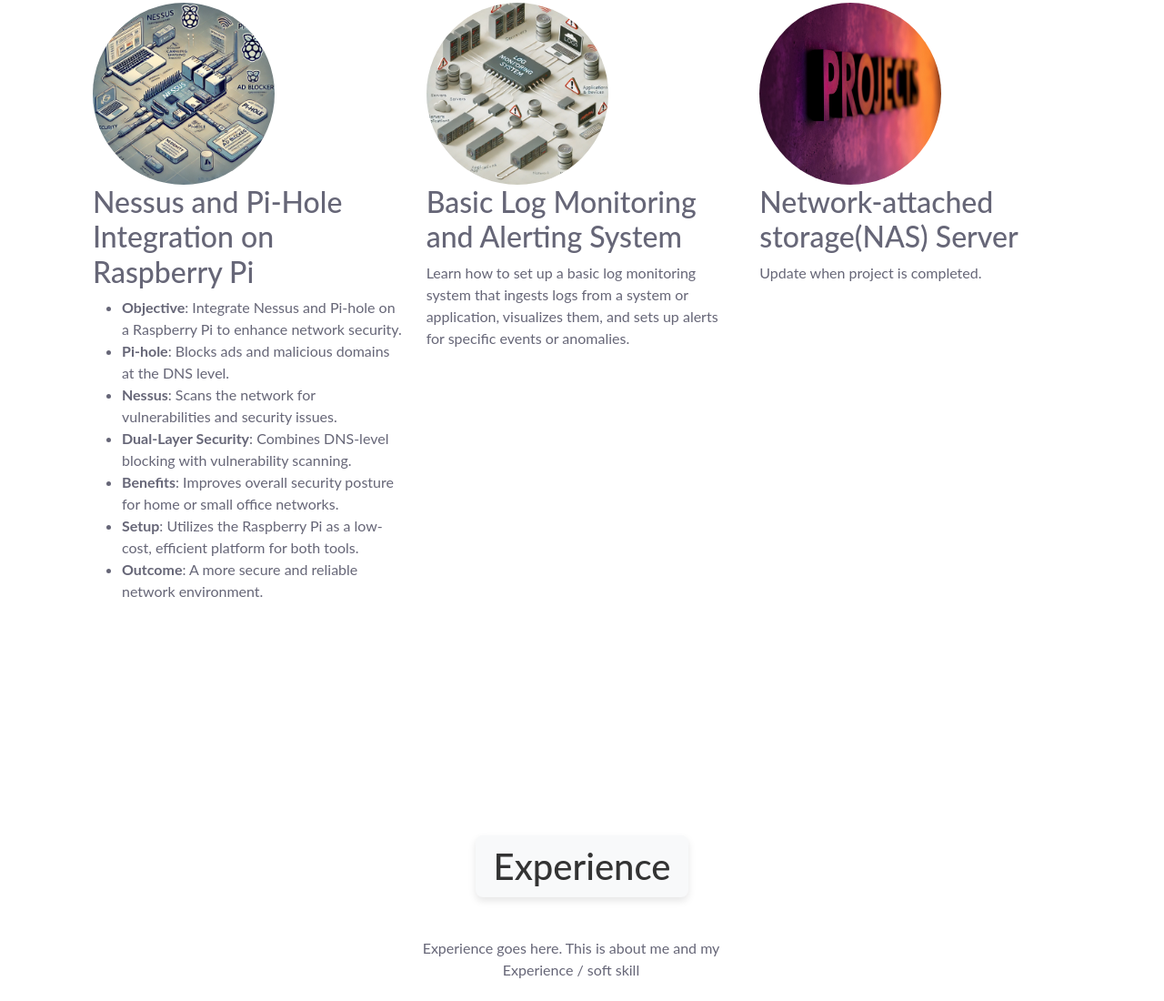
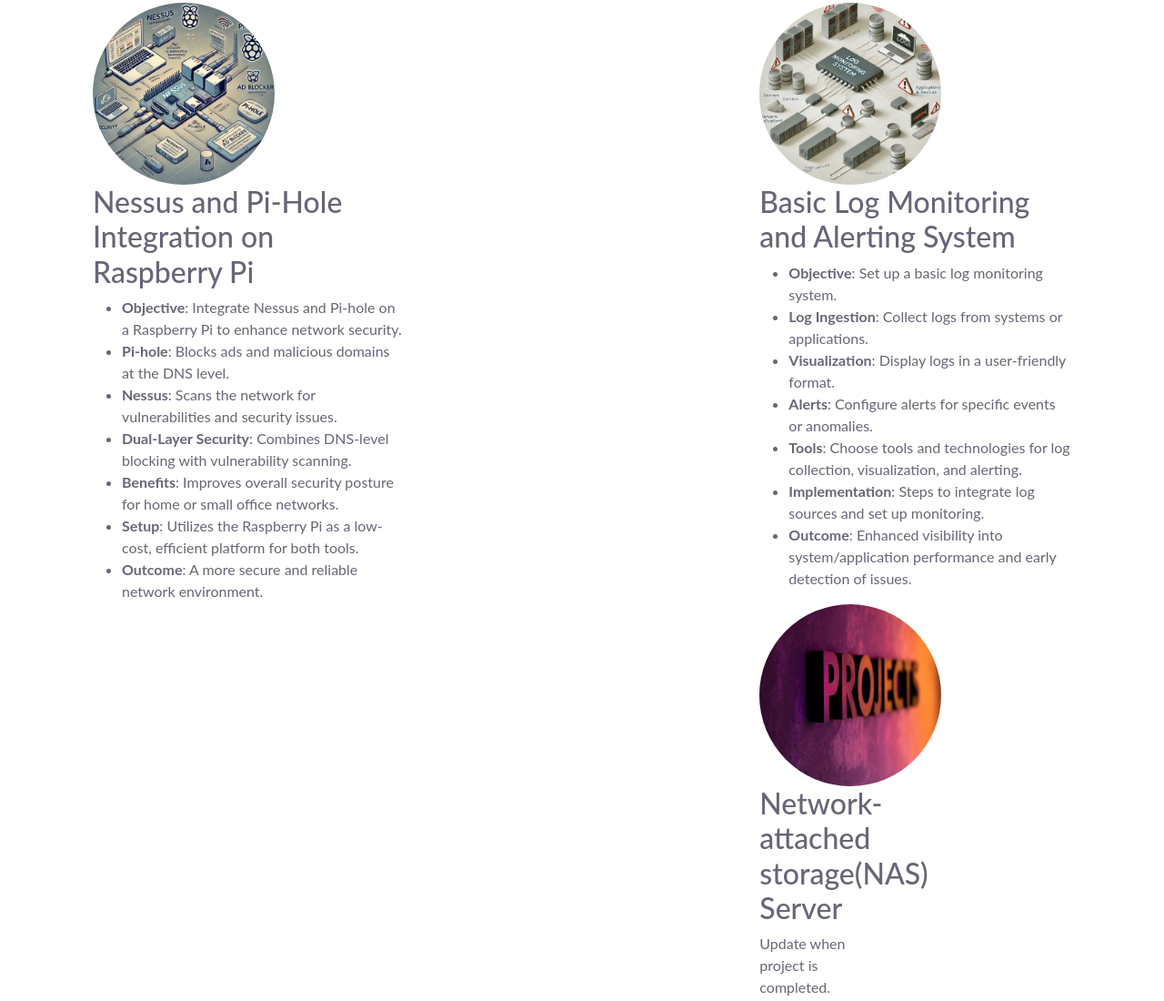
Before and after one commit to JaisonEsteban/JaisonEsteban, a website: page index.html in a window 1280 px wide. Shown: the part 867-1967 px from the top of the page at 91% size. Drawn offline with nearby package versions, Linux system fonts and the light colour scheme; files whose address does not match are found by name.

Commit message:
Update index.html

```diff
--- a/index.html
+++ b/index.html
@@ -84,9 +84,16 @@
 
             <div class="col-lg-4 center">
                 <img class="rounded-circle" src="public/Log Monitoring Syste.webp" alt="photo" width="200" height="200">
-                <h2 class="impg"> Basic Log Monitoring and Alerting System</h2>
-                <p>Learn how to set up a basic log monitoring system that ingests logs from a system or application, visualizes them, and sets up alerts for specific events or anomalies.</p>
-            </div>
+                <h2 class="impg">Basic Log Monitoring and Alerting System</h2>
+                <ul>
+                <li><strong>Objective</strong>: Set up a basic log monitoring system.</li>
+                <li><strong>Log Ingestion</strong>: Collect logs from systems or applications.</li>
+                <li><strong>Visualization</strong>: Display logs in a user-friendly format.</li>
+                <li><strong>Alerts</strong>: Configure alerts for specific events or anomalies.</li>
+                <li><strong>Tools</strong>: Choose tools and technologies for log collection, visualization, and alerting.</li>
+                <li><strong>Implementation</strong>: Steps to integrate log sources and set up monitoring.</li>
+                <li><strong>Outcome</strong>: Enhanced visibility into system/application performance and early detection of issues.</li>
+            </ul>
 
             <div class="col-lg-4 center pad_right">
                 <img class="rounded-circle" src="public/projects.jpg" alt="photo" width="200" height="200">
```
